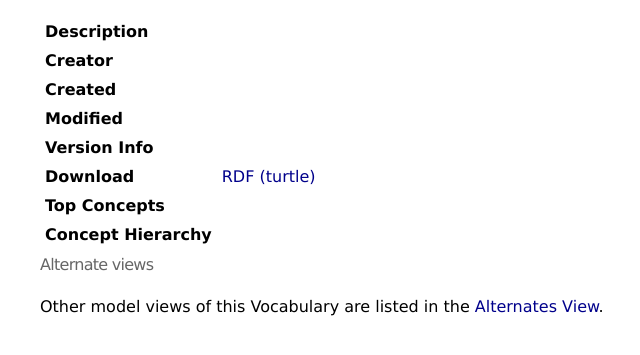
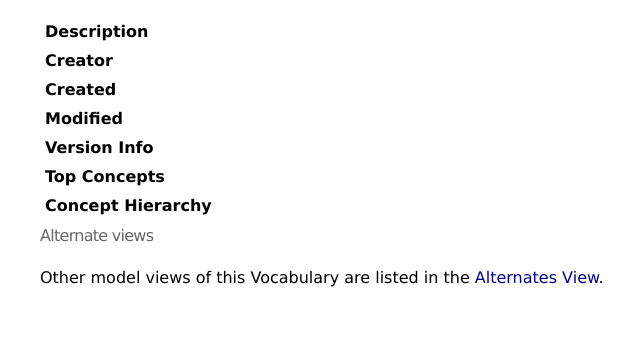
Before and after one commit to RDFLib/VocPrez, a Python web app: template view/templates/vocabulary.html in a window 1280 px wide. Shown: the part 202-557 px from the top of the page, without its empty margins (100-740 px from the left). Run offline with Jinja, Linux system fonts and the light colour scheme; the template is opened without the code that fills it, so the values that code supplies are empty; some libraries are stand-ins or nearby versions.

Commit message:
Template logic for download button

```diff
--- a/view/templates/vocabulary.html
+++ b/view/templates/vocabulary.html
@@ -28,14 +28,12 @@
     <tr>
         <th>Version Info</th><td>{{ vocab.versionInfo }}</td>
     </tr>
+    {% endif %}
+    {% if vocab.downloadURL %}
     <tr>
         <th>Download</th>
         <td>
-            {% if vocab.downloadURL %}
                 <a href="{{ vocab.downloadURL }}">RDF (turtle)</a>
-            {% else %}
-                <a href="{{ vocab.uri }}">RDF (turtle)</a>
-            {% endif %}
         </td>
     </tr>
     {% endif %}
```
